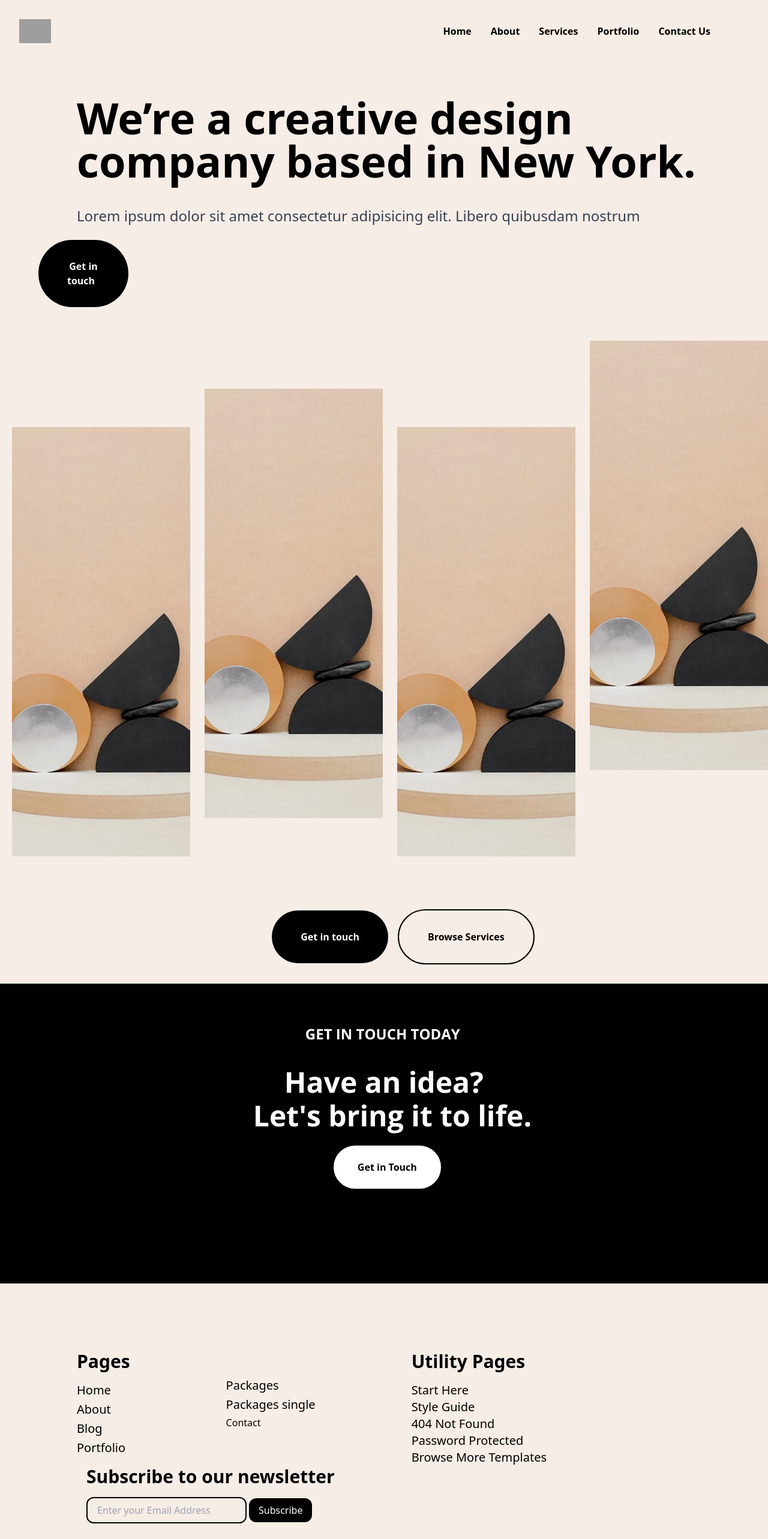
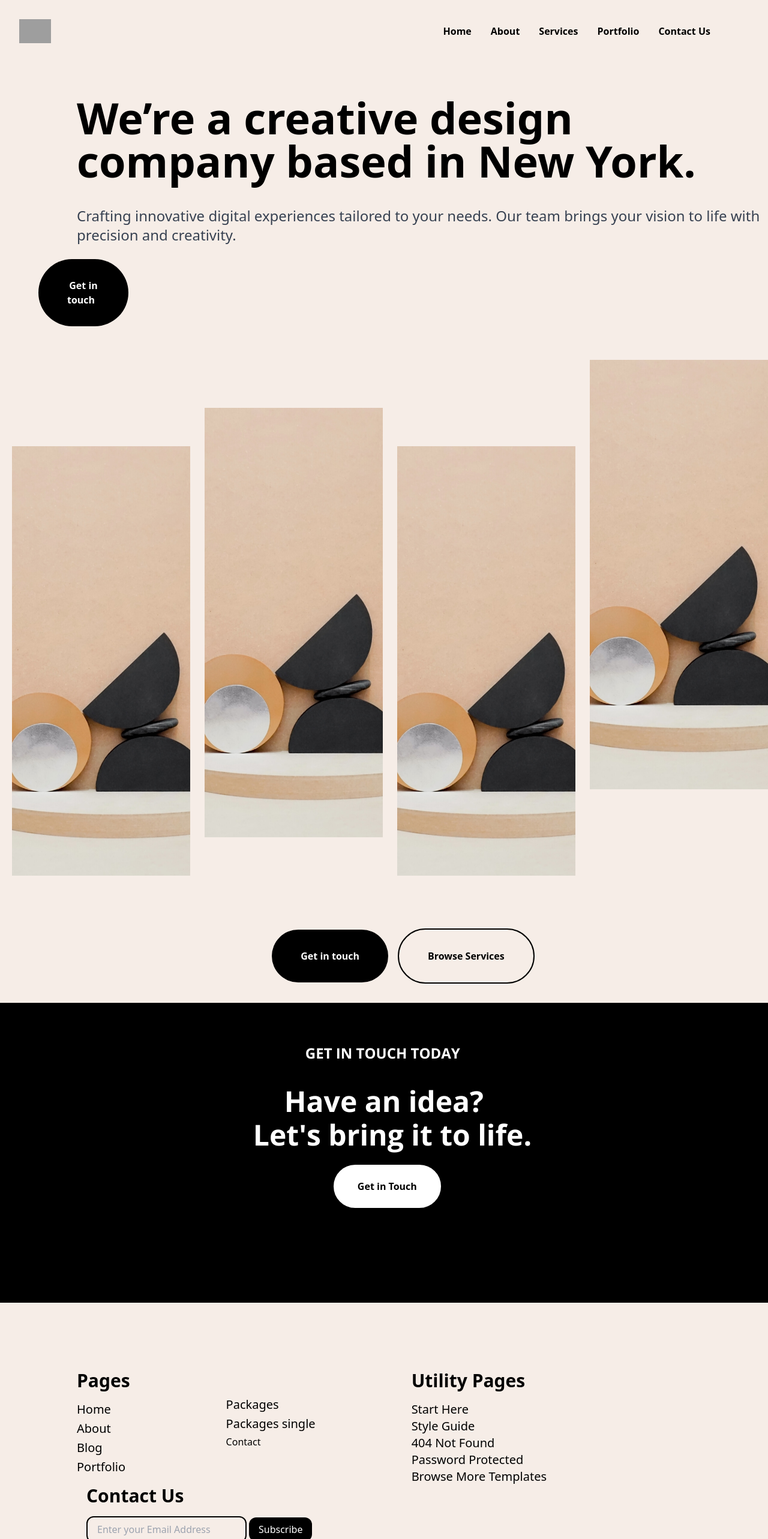
Before and after one commit to taneja-garvit/Techentia, a React (Vite) app: page / in a window 1280 px wide. Shown: the top 2566 px of the page at 60% size. Built offline with nearby package versions, Linux system fonts and the light colour scheme; grey boxes are pictures that could not be loaded.

Commit message:
techentia

```diff
--- a/src/components/About.jsx
+++ b/src/components/About.jsx
@@ -10,9 +10,9 @@ function About() {
         <h3 className='ml-8  font-bold text-xl'>_______ A B O U T &nbsp;U S </h3>
         <h1 className='ml-8 mt-6 text-6xl font-bold w-[650px]'>We are an extension of your creative team</h1>
       </div>
-      <div className='flex justify-center items-center'>
+      {/* <div className='flex justify-center items-center'>
         <p>Lorem ipsum dolor sit amet consectetur adipiscing sed morbi</p>
-      </div>
+      </div> */}
     </div>
      <div className='mt-8'>
     <img src={img3} style={{ width: '90%', margin: 'auto' }} alt="" />
--- a/src/components/Home.jsx
+++ b/src/components/Home.jsx
@@ -16,10 +16,9 @@ const HomePage = () => {
           company based in New York.
         </h1>
         <p className="ml-16 lg:ml-32 lg:text-left mt-10 text-lg md:text-xl lg:text-2xl text-gray-700">
-          Lorem ipsum dolor sit amet consectetur adipisicing elit. Libero
-          quibusdam nostrum{" "}
+        Crafting innovative digital experiences tailored to your needs. Our team brings your vision to life with precision and creativity.
         </p>
-        <button className="bg-black text-white ml-16 py-4 px-8  lg:py-8 lg:px-12 text-center rounded-full font-bold cursor-pointer lg:mr-[1080px] mt-6 ">
+        <button className="bg-black text-white ml-16 py-4 px-8  lg:py-8 lg:px-12 text-center rounded-full font-bold cursor-pointer lg:mr-[1080px] mt-6  ">
           Get in touch <i className="fas fa-arrow-right ml-2"></i>
         </button>
       </div>
--- a/src/components/Services.jsx
+++ b/src/components/Services.jsx
@@ -7,7 +7,7 @@ import img4 from './images/arrowimg4.png';
 function Slider() {
     const [currentSlide, setCurrentSlide] = useState(0);
     const slides = [
-        { id: 1, image: img1, heading: "Combo", desc: ["Cross platform", "Intuitive UI/UX", "Lifetime Support"], price: 250, discount: 20 },
+        { id: 1, image: img1, heading: "Combo (Web & App)", desc: ["Cross platform", "Intuitive UI/UX", "Lifetime Support"], price: 250, discount: 20 },
         { id: 2, image: img2, heading: "Video Editing", desc: ["SEO friendly site", "SSL certificate", "Lifetime Support"], price: 500, discount: 20 },
         { id: 3, image: img3, heading: "Web Development", desc: ["SEO friendly site", "SSL certificate", "Lifetime Support"], price: 700, discount: 30 },
         { id: 4, image: img4, heading: "App Development", desc: ["Cross platform", "Intuitive UI/UX", "Lifetime Support"], price: 200, discount: 20 }
@@ -35,7 +35,7 @@ function Slider() {
     useEffect(() => {
         const interval = setInterval(() => {
             nextSlide();
-        }, 3000); // Adjust the interval as needed
+        }, 5000); // Adjust the interval as needed
 
         return () => clearInterval(interval);
     }, [currentSlide]);
--- a/src/components/footer/Footer.jsx
+++ b/src/components/footer/Footer.jsx
@@ -32,7 +32,7 @@ function Footer() {
           </ul>
         </section>
         <section className="mt-8  footer__section sm:px-4 sm:mt-0 ">
-          <h3 className="text-2xl sm:text-3xl font-semibold sm:mr-0 mb-4">Subscribe to our newsletter</h3>
+          <h3 className="text-2xl sm:text-3xl font-semibold sm:mr-0 mb-4">Contact Us</h3>
           <form className="footer__form flex items-center space-x-1">
             <input type="email" placeholder="Enter your Email Address" className="bg-transparent border-2 border-black text-black px-4 py-2 rounded-xl focus:outline-none " />
             <button className="btn bg-black hover:transition-transform text-white px-4 py-2 rounded-xl">Subscribe</button>
```
